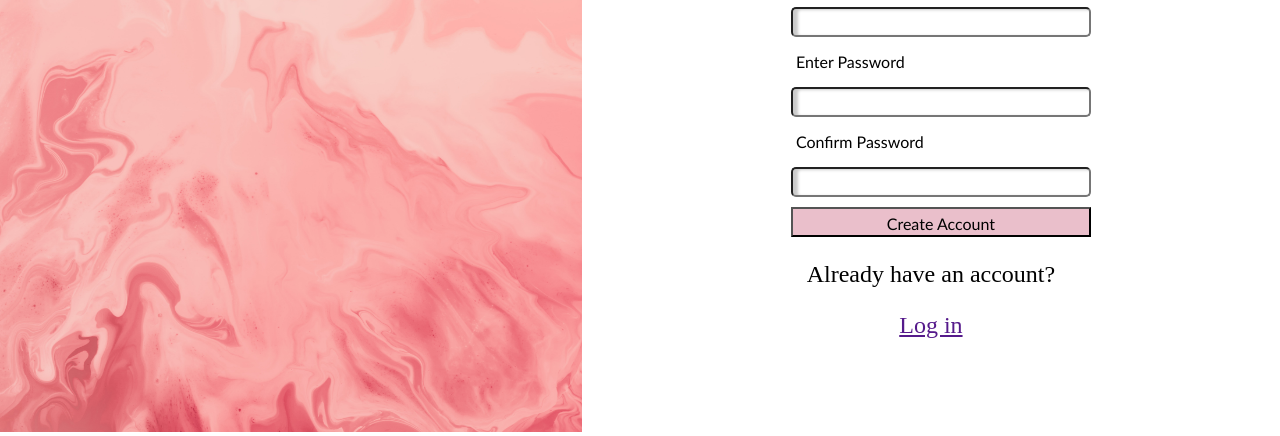
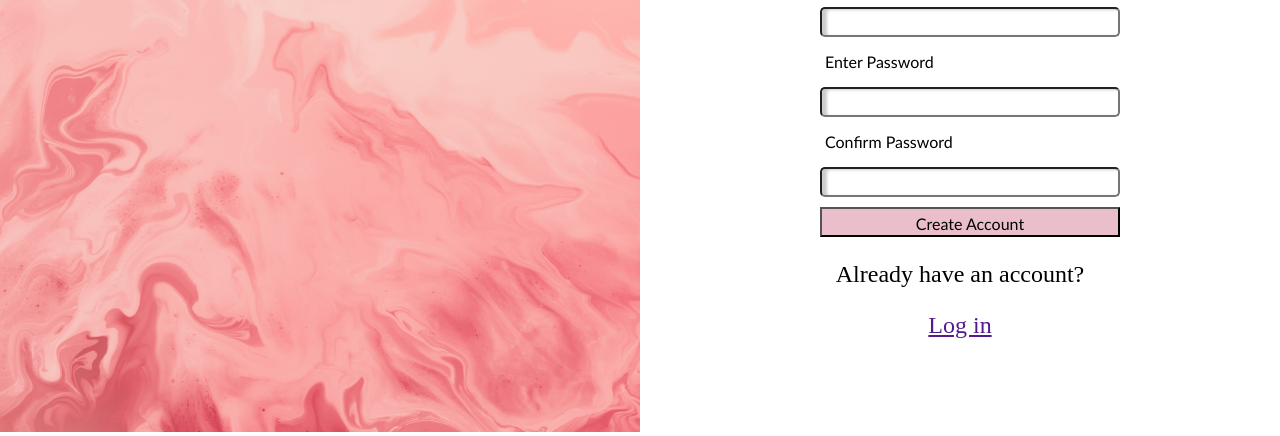
Before and after one commit to scare-destiny/Imaginary-Sign-up-Form, a plain HTML site: page index.html in a window 1280 px wide. Shown: the part 368-804 px from the top of the page. Drawn offline with Linux system fonts and the light colour scheme.

Commit message:
Fixed unclickable inputs

```diff
--- a/styles.css
+++ b/styles.css
@@ -1,5 +1,9 @@
 * {
 	box-sizing: border-box;
+}
+
+:root {
+	--left-section-width: min(50vw, 100vw - 2rem);
 }
 
 body {
@@ -13,11 +17,11 @@ body {
 
 
 .container-left {
-	width: min(80ch, 100vw - 2rem);
+	width: var(--left-section-width)
 }
 
 .container-right {
-	width: 60vw;
+	width: calc(100vw - (var(--left-section-width)));
 }
 
 .form-image {
```
